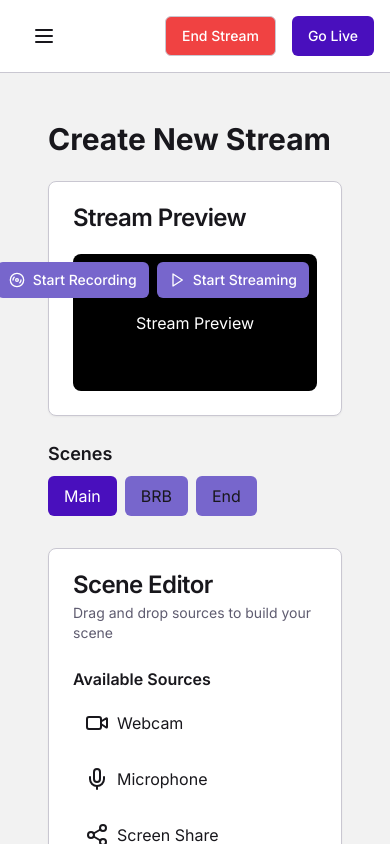
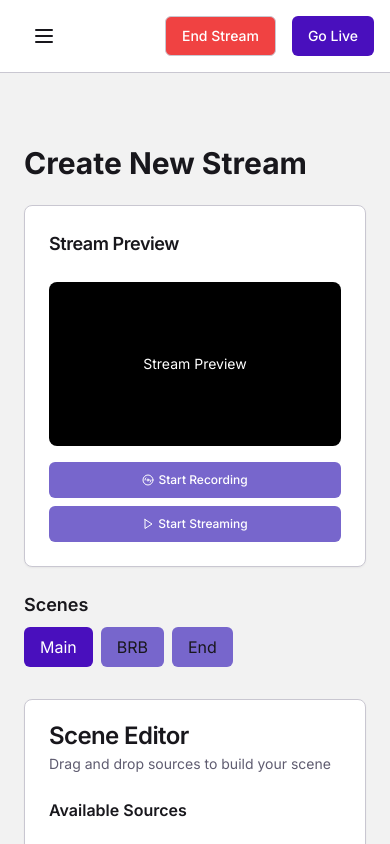
Before and after one commit to AliMuhammadOfficial/open-streamer-fe, a Next.js app: page /studio/create in a window 390 px wide. Built offline with nearby package versions, Linux system fonts and the light colour scheme.

Commit message:
studio create page layout fix, and StreamPreviewCard

```diff
--- a/src/app/(studio)/layout.tsx
+++ b/src/app/(studio)/layout.tsx
@@ -55,13 +55,12 @@ const StreamStudioLayout = ({ children }: { children: React.ReactNode }) => {
             <div className="p-4">
               <div className="flex justify-between items-center mb-6">
                 <h1 className="text-2xl font-bold text-primary">
-                    OpenStreamer
+                  OpenStreamer
                 </h1>
                 <Button
                   variant="ghost"
                   size="icon"
                   onClick={() => setIsSidebarOpen(false)}
-
                 >
                   <X className="h-6 w-6" />
                 </Button>
@@ -85,6 +84,18 @@ const StreamStudioLayout = ({ children }: { children: React.ReactNode }) => {
           </motion.aside>
         )}
       </AnimatePresence>
+      <div className="hidden lg:flex flex-col w-64 bg-card border-r border-border">
+        <div className="p-4">
+          <h1 className="text-2xl font-bold text-primary">OpenStreamer</h1>
+        </div>
+        <nav>
+          <ul className="space-y-2">
+            {navItems.map((item) => (
+              <SidebarItem key={item.label} icon={item.icon} label={item.label} />
+            ))}
+          </ul>
+        </nav>
+      </div>
 
       <div className="flex-1 flex flex-col overflow-hidden">
         <header className="bg-card border-b border-border p-4 flex justify-between items-center">
@@ -95,14 +106,7 @@ const StreamStudioLayout = ({ children }: { children: React.ReactNode }) => {
           >
             <Menu className="h-6 w-6" />
           </Button>
-          <Button
-            variant="ghost"
-            onClick={() => setIsSidebarOpen(!isSidebarOpen)}
-            className="hidden lg:flex"
-          >
-            {isSidebarOpen ? "←" : "→"}
-          </Button>
-          <div className="flex items-center space-x-4">
+          <div className="flex items-center space-x-4 justify-end w-full">
             <Button
               variant="outline"
               className="bg-destructive text-destructive-foreground"
--- a/src/app/(studio)/studio/create/page.tsx
+++ b/src/app/(studio)/studio/create/page.tsx
@@ -4,7 +4,7 @@ import CreatePage from "@/components/studio/CreatePage";
 export default function StudioCreatePage({ params }: { params: { id: string } }) {
   const { id } = params;
   return (
-    <div className="p-6 max-w-7xl mx-auto">
+    <div className="max-w-7xl mx-auto py-12">
       <h1 className="text-3xl font-bold mb-6">Create New Stream {id}</h1>
       <CreatePage />
     </div>
--- a/src/components/studio/CreatePage.tsx
+++ b/src/components/studio/CreatePage.tsx
@@ -9,13 +9,9 @@ import {
   Share2,
   AlertCircle,
   Save,
-  Pause,
-  Play,
   Facebook,
   Youtube,
   Instagram,
-  Disc3,
-  LucideProps,
 } from "lucide-react";
 import {
   Card,
@@ -49,6 +45,7 @@ import Twitch from "@/components/icons/Twitch";
 import SceneSelector from "@/components/studio/SceneSelector";
 import DestinationItem from "@/components/studio/DestinationItem";
 import SceneEditor from "@/components/studio/SceneEditor";
+import StreamPreviewCard from "./StreamPreviewCard";
 export default function CreatePage() {
   const [activeScene, setActiveScene] = useState(0);
   const [isRecording, setIsRecording] = useState(false);
@@ -97,42 +94,7 @@ export default function CreatePage() {
   return (
     <div className="grid grid-cols-1 lg:grid-cols-3 gap-6">
       <div className="lg:col-span-2 space-y-6">
-        <Card>
-          <CardHeader>
-            <CardTitle>Stream Preview</CardTitle>
-          </CardHeader>
-          <CardContent>
-            <div className="aspect-video bg-black rounded-lg flex items-center justify-center relative">
-              <p className="text-white">Stream Preview</p>
-              <div className="absolute top-2 right-2 flex space-x-2">
-                <Button
-                  size="sm"
-                  variant={isRecording ? "destructive" : "secondary"}
-                  onClick={toggleRecording}
-                >
-                  {isRecording ? (
-                    <Pause className="mr-2 h-4 w-4" />
-                  ) : (
-                    <Disc3 className="mr-2 h-4 w-4" />
-                  )}
-                  {isRecording ? "Stop Recording" : "Start Recording"}
-                </Button>
-                <Button
-                  size="sm"
-                  variant={isStreaming ? "destructive" : "secondary"}
-                  onClick={toggleStreaming}
-                >
-                  {isStreaming ? (
-                    <Pause className="mr-2 h-4 w-4" />
-                  ) : (
-                    <Play className="mr-2 h-4 w-4" />
-                  )}
-                  {isStreaming ? "Stop Streaming" : "Start Streaming"}
-                </Button>
-              </div>
-            </div>
-          </CardContent>
-        </Card>
+        <StreamPreviewCard />
 
         <SceneSelector
           scenes={scenes}
--- /dev/null
+++ b/src/components/studio/StreamPreviewCard.tsx
@@ -0,0 +1,55 @@
+import React, { useState } from 'react';
+import { Card, CardHeader, CardTitle, CardContent } from '@/components/ui/card';
+import { Button } from '@/components/ui/button';
+import { Pause, Disc3, Play } from 'lucide-react';
+
+const StreamPreviewCard: React.FC = () => {
+  const [isRecording, setIsRecording] = useState(false);
+  const [isStreaming, setIsStreaming] = useState(false);
+
+  const toggleRecording = () => setIsRecording(!isRecording);
+  const toggleStreaming = () => setIsStreaming(!isStreaming);
+
+  return (
+    <Card className="w-full max-w-md mx-auto">
+      <CardHeader>
+        <CardTitle className="text-lg sm:text-xl">Stream Preview</CardTitle>
+      </CardHeader>
+      <CardContent>
+        <div className="aspect-video bg-black rounded-lg flex items-center justify-center relative mb-4">
+          <p className="text-white text-sm sm:text-base">Stream Preview</p>
+        </div>
+        <div className="flex flex-col sm:flex-row space-y-2 sm:space-y-0 sm:space-x-2">
+          <Button
+            className="w-full sm:w-auto text-xs sm:text-sm"
+            size="sm"
+            variant={isRecording ? "destructive" : "secondary"}
+            onClick={toggleRecording}
+          >
+            {isRecording ? (
+              <Pause className="mr-1 h-3 w-3 sm:h-4 sm:w-4" />
+            ) : (
+              <Disc3 className="mr-1 h-3 w-3 sm:h-4 sm:w-4" />
+            )}
+            {isRecording ? "Stop Recording" : "Start Recording"}
+          </Button>
+          <Button
+            className="w-full sm:w-auto text-xs sm:text-sm"
+            size="sm"
+            variant={isStreaming ? "destructive" : "secondary"}
+            onClick={toggleStreaming}
+          >
+            {isStreaming ? (
+              <Pause className="mr-1 h-3 w-3 sm:h-4 sm:w-4" />
+            ) : (
+              <Play className="mr-1 h-3 w-3 sm:h-4 sm:w-4" />
+            )}
+            {isStreaming ? "Stop Streaming" : "Start Streaming"}
+          </Button>
+        </div>
+      </CardContent>
+    </Card>
+  );
+};
+
+export default StreamPreviewCard;
```
